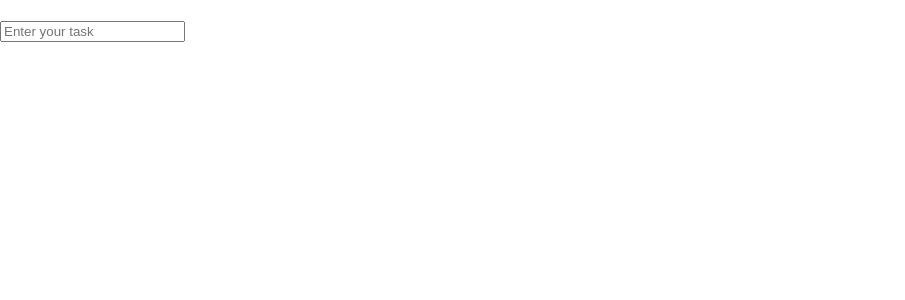
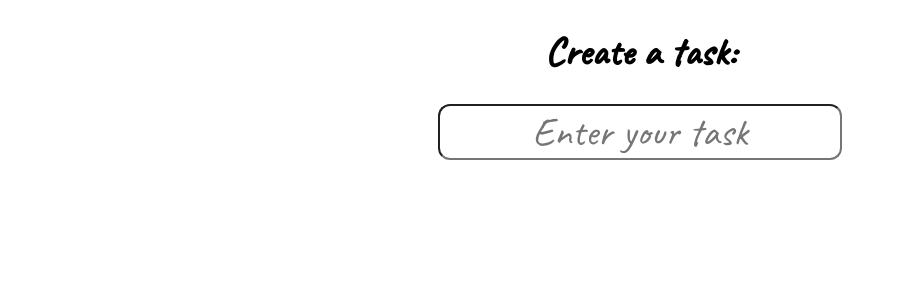
Before and after one commit to jcphilips/todo-list, a React (Create React App) app: page / in a window 1280 px wide. Shown: the top 300 px of the page, without its empty margins (0-905 px from the left). Built offline with nearby package versions, Linux system fonts and the light colour scheme.

Commit message:
add animations

```diff
--- a/src/App.css
+++ b/src/App.css
@@ -1,7 +1,23 @@
 html {
   margin: 0;
+  font-size: 16px;
 }
 
 body {
   font-family: 'Caveat', cursive;
+  margin: 0 auto;
+  text-align: center;
 }
+
+#task-details, h1 {
+  font-family: inherit;
+  font-size: 2.5rem;
+  border-radius: 0.75rem;
+  text-align: center;
+}
+
+#task-details {
+  width: auto;
+  text-wrap: wrap;
+  text-overflow: clip;
+}
--- a/src/components/NewTask.js
+++ b/src/components/NewTask.js
@@ -1,9 +1,18 @@
 export default function NewTask({ handleChange, handleSubmit, newTask }) {
     return (
         <div className="create-new-task">
-            <h1>{newTask.task}</h1>
             <form onSubmit={handleSubmit}>
-                <input type="text" name="task" onChange={handleChange} value={newTask.task || ''} autoComplete="off" placeholder="Enter your task" />
+                <h1>Create a task: </h1>
+                <input
+                    id='task-details'
+                    type="text"
+                    name="task"
+                    onChange={handleChange}
+                    value={newTask.task || ''}
+                    autoComplete="off"
+                    placeholder="Enter your task"
+
+                />
             </form>
         </div>
     )
--- a/src/components/TaskList.js
+++ b/src/components/TaskList.js
@@ -1,8 +1,8 @@
-export default function TaskList({ handleDelete, taskList }) {
+export default function TaskList({ handleDelete, taskList, parent }) {
     return (
-        <ul>
+        <ul ref={parent}>
             {taskList.map(({task, id}) => (
-                    <li key={id} >
+                    <li key={id}>
                         <p>{task}</p>
                         <input type="button" value="X" onClick={() => handleDelete(id)} />
                     </li>
--- a/src/containers/TaskContainer.js
+++ b/src/containers/TaskContainer.js
@@ -1,13 +1,15 @@
 import React, { useState } from "react";
 import NewTask from "../components/NewTask";
 import TaskList from "../components/TaskList";
+import { useAutoAnimate } from "@formkit/auto-animate/react";
 
 export default function TaskContainer() {
     const [newTask, setNewTask] = useState({
         task: '',
         id: null
-    })
-    const [taskList, setTaskList] = useState([])
+    });
+    const [taskList, setTaskList] = useState([]);
+    const [parent, enableAnimations] = useAutoAnimate();
 
     const handleChange = ({ target }) => {
         const { name, value } = target;
@@ -27,14 +29,14 @@ export default function TaskContainer() {
 
     const handleDelete = id => {
         setTaskList(prev => prev.filter(
-            (task) => task.id != id
+            (task) => task.id !== id
         ))
     }
 
     return (
         <div>
             <NewTask handleChange={handleChange} handleSubmit={handleSubmit} newTask={newTask} />
-            <TaskList handleDelete={handleDelete} taskList={taskList} />
+            <TaskList handleDelete={handleDelete} taskList={taskList} parent={parent} />
         </div>
     )
 
```
